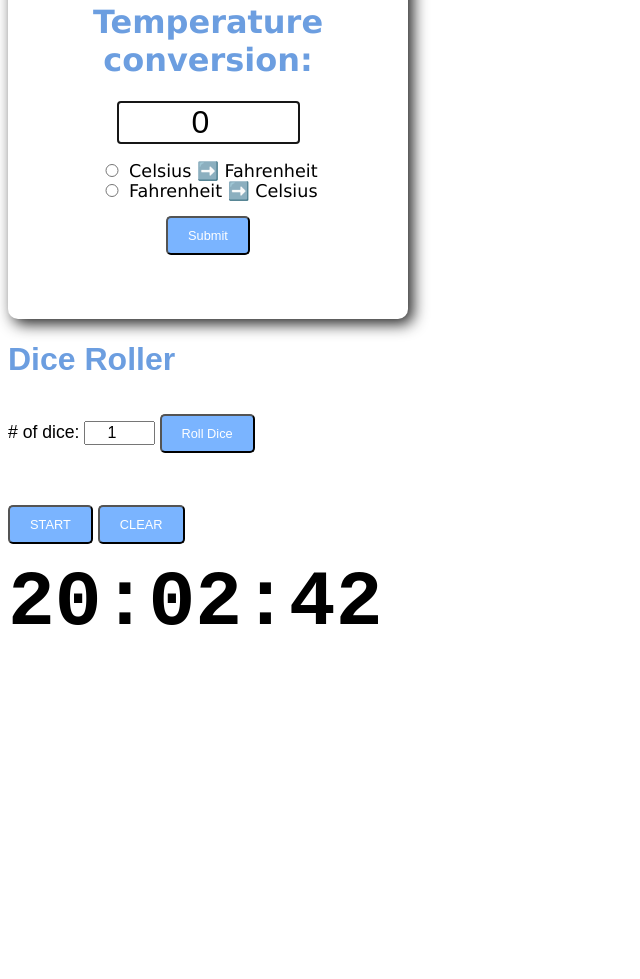
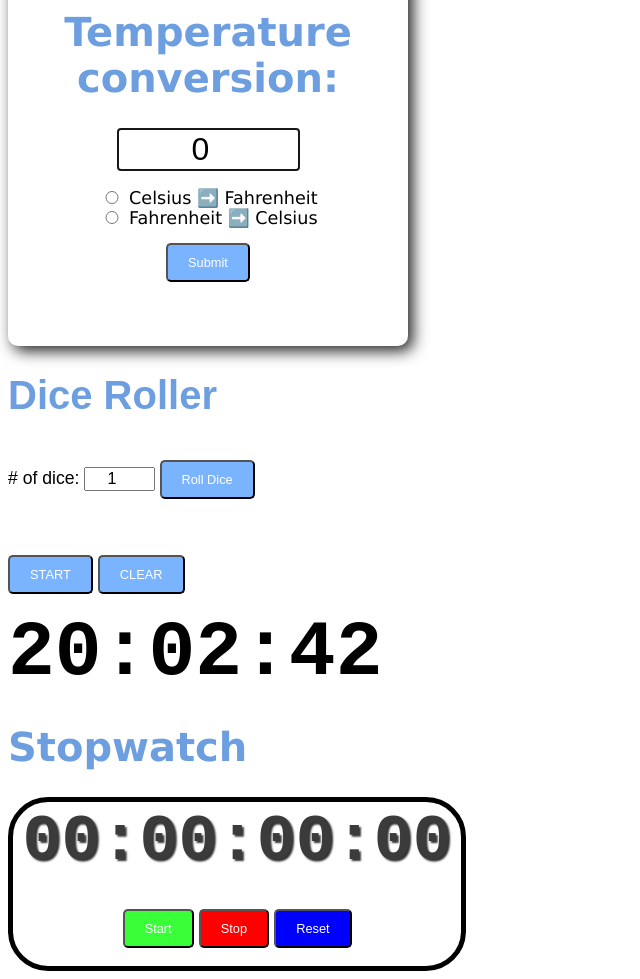
Before and after one commit to MaximilianRau2004/Working-Space, a plain HTML site: page Js/index.html in a window 1280 px wide. Shown: the part 592-1571 px from the top of the page, without its empty margins (0-640 px from the left). Before the commit the page ends 1247 px from the top, so only its background shows below. Drawn offline with Linux system fonts and the light colour scheme.

Commit message:
stop watch in js

```diff
--- a/Js/index.html
+++ b/Js/index.html
@@ -78,6 +78,19 @@
     <div id="clock">00:00:00</div>
   </div>
 
+  <h1 id="myH1">Stopwatch</h1>
+
+  <div id="container1">
+    <div id="display">
+      00:00:00:00
+    </div>
+    <div id="controls">
+      <button id="startBtn" onclick="start()" class="buttons">Start</button>
+      <button id="stopBtn" onclick="stop()" class="buttons">Stop</button>
+      <button id="resetBtn" onclick="reset()" class="buttons">Reset</button>
+    </div>
+  </div>
+
   <script src="index.js"></script>
 </body>
 
--- a/Js/index.js
+++ b/Js/index.js
@@ -524,6 +524,7 @@ const date = new Date(1);
 
 console.log(date);
 
+
 // closures
 function createScoreManager() {
   let score = 0;
@@ -553,6 +554,7 @@ const scoreManager = createScoreManager();
 scoreManager.increaseScore(10);
 scoreManager.decreaseScore(5);
 
+
 // Timer
 function startTimer() {
   timeoutId = setTimeout(() => window.alert("Timer finished!"), 3000);
@@ -564,8 +566,8 @@ function clearTimer() {
   console.log("Timer cleared");
 }
 
+
 //clock
-
 function updateClock() {
 
   const now = new Date();
@@ -579,3 +581,42 @@ function updateClock() {
 
 updateClock();
 setInterval(updateClock, 1000);
+
+//stop watch
+const display = document.getElementById("display");
+let timer = null;
+let startTime = 0;
+let elapsedTime = 0;
+let isRunning = false;
+
+function start() {
+  if (!isRunning) {
+    startTime = Date.now() - elapsedTime;
+    timer = setInterval(update, 10);
+    isRunning = true;
+  }
+}
+
+function stop() {
+  if (isRunning) {
+    clearInterval(timer);
+    isRunning = false;
+  }
+}
+
+function reset() {
+  clearInterval(timer);
+  elapsedTime = 0;
+  display.textContent = "00:00:00:00";
+  isRunning = false;
+}
+
+function update() {
+  elapsedTime = Date.now() - startTime;
+  const hours = Math.floor(elapsedTime / (1000 * 60 * 60)).toString().padStart(2, "0");
+  const minutes = Math.floor((elapsedTime / (1000 * 60)% 60)).toString().padStart(2, "0");
+  const seconds = Math.floor((elapsedTime / 1000 % 60)).toString().padStart(2, "0");
+  const milliseconds = Math.floor((elapsedTime % 1000) / 10).toString().padStart(2, "0");
+
+  display.textContent = `${hours}:${minutes}:${seconds}.${milliseconds}`;
+}
--- a/Js/style.css
+++ b/Js/style.css
@@ -56,6 +56,7 @@ p {
 }
 
 h1 {
+  font-size: 2.5em;
   color: hsl(214, 65%, 65%);
 }
 
@@ -120,3 +121,64 @@ input {
   margin: auto;
   font-weight: bold;
 }
+
+#container1 {
+  display: flex;
+  flex-direction: column;
+  align-items: center;
+  justify-content: center;
+  order: 5px solid;
+  border: 5px solid;
+  border-radius: 40px;
+  display: inline-flex;
+  flex-direction: column;
+  width: auto;
+  padding: 0.2em 0.6em;
+  box-sizing: border-box;
+}
+
+#display {
+  margin-bottom: 15px;
+  font-size: 5em;
+  font-weight: bold;
+  font-family: monospace;
+  color: rgb(59, 59, 59);
+  text-shadow: 2px 2px 2px hsla(0, 0%, 0%, 0.808);
+}
+
+#controls.buttons {
+  font-size: 1.5rem;
+  font-weight: bold;
+  padding: 10px 20px;
+  margin: 5px;
+  min-width: 125px;
+  border: none;
+  border-radius: 10px;
+  cursor: pointer;
+  color: white;
+  transition: background-color 0.5s ease;
+}
+
+#startBtn {
+  background-color: hsla(120, 100%, 50%, 0.781);
+}
+
+#startBtn:hover {
+  background-color: hsl(120, 67%, 45%);
+}
+
+#stopBtn {
+  background-color: hsl(0, 100%, 50%);
+}
+
+#stopBtn:hover {
+  background-color: hsl(0, 67%, 45%);
+}
+
+#resetBtn {
+  background-color: hsl(240, 100%, 50%);
+}
+
+#resetBtn:hover {
+  background-color: hsl(240, 67%, 45%);
+}
```
Also changed, not shown: Js/Colossal+Titan+Breach.jpg (deleted).
